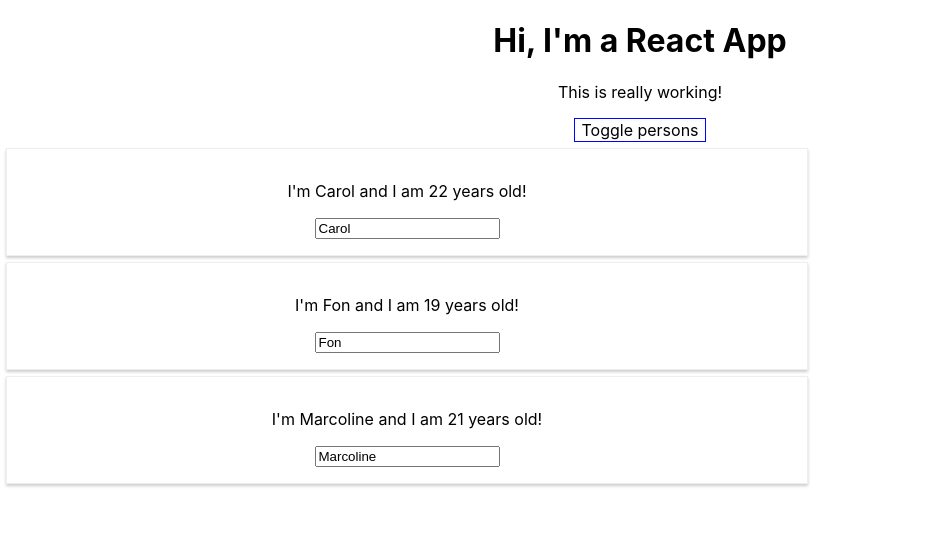
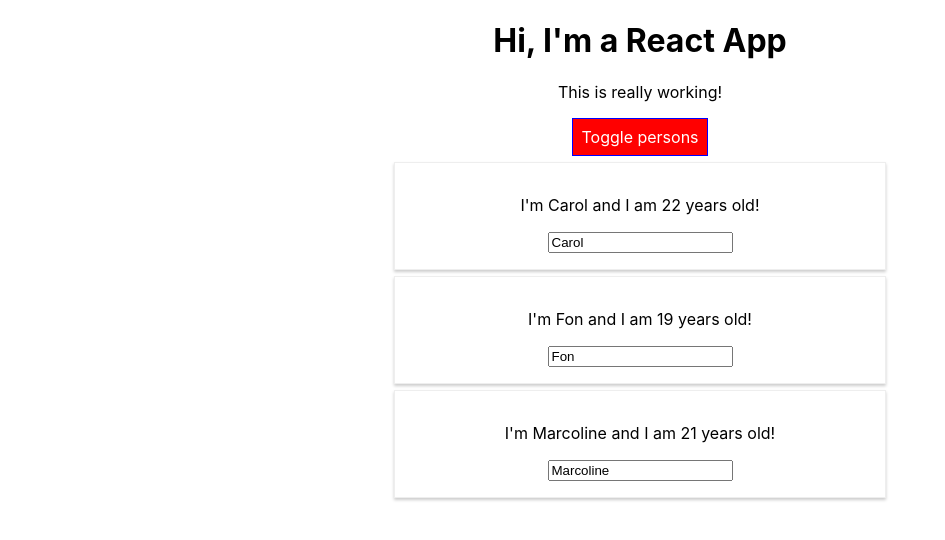
Before and after one commit to plaisteixo-5/Cursos, a React (Create React App) app in the folder Udemy/first-app/: page / in a window 1280 px wide. Both pictures are taken after a click on the button "Toggle persons". Shown: the top 540 px of the page, without its empty margins (0-945 px from the left). Built offline with nearby package versions, Linux system fonts and the light colour scheme.

Commit message:
✨ Styled-components module

```diff
--- a/Udemy/first-app/package.json
+++ b/Udemy/first-app/package.json
@@ -8,7 +8,8 @@
     "@testing-library/user-event": "^7.1.2",
     "react": "^16.13.1",
     "react-dom": "^16.13.1",
-    "react-scripts": "3.4.1"
+    "react-scripts": "3.4.1",
+    "styled-components": "^5.1.1"
   },
   "scripts": {
     "start": "react-scripts start",
--- a/Udemy/first-app/src/App.css
+++ b/Udemy/first-app/src/App.css
@@ -1,3 +1,11 @@
 .App {
   text-align: center;
 }
+
+.red {
+  color: red;
+}
+
+.bold {
+  font-weight: bold;
+}
--- a/Udemy/first-app/src/App.js
+++ b/Udemy/first-app/src/App.js
@@ -1,6 +1,21 @@
 import React, { Component } from 'react';
 import './App.css';
 import Person from './Person/Person'
+import styled from 'styled-components'
+
+const StyledButton = styled.button`
+  background-color: ${props => props.show ? 'red' : 'green'};
+  color: white;
+  font: inherit;
+  border: 1px solid blue;
+  padding: 8px;
+  cursor: pointer;
+
+  &:hover {
+    background-color: lightgreen;
+    color: black;
+  }
+`
 
 class App extends Component {
 
@@ -48,14 +63,6 @@
 
   render() {
 
-    const style = {
-      backgroundColor: 'white',
-      font: 'inherit',
-      border: '1px solid blue',
-      paddin: '8px',
-      cursor: 'pointer'
-    };
-
     let persons = null;
 
     if (this.state.showPersons) {
@@ -72,19 +79,27 @@
           })}
         </div>
       );
+
+
+
     }
+
+    let classes = [];
+    if (this.state.persons.length <= 2) classes.push("red");
+    if (this.state.persons.length <= 1) classes.push('bold');
 
     return (
       <div className="App">
         <h1>Hi, I'm a React App</h1>
-        <p>This is really working!</p>
-        <button
-          style={style}
-          onClick={this.togglePersonsHandler}>Toggle persons</button>
+        <p className={classes.join(' ')} >This is really working!</p>
+        <StyledButton show={this.state.showPersons} onClick={this.togglePersonsHandler}>
+          Toggle persons
+        </StyledButton>
         {persons}
       </div>
     )
   }
+
 }
 
 export default App;
--- a/Udemy/first-app/src/Person/Person.js
+++ b/Udemy/first-app/src/Person/Person.js
@@ -1,13 +1,28 @@
 import React from 'react'
-import './Person.css'
+// import './Person.css'
+import styled from 'styled-components';
+
+
+const StyledDiv = styled.div`
+    width: 60%;
+    margin: 6px auto;
+    border: 1px solid #eee;
+    box-shadow: 0 2px 3px #ccc;
+    padding: 16px;
+    text-align: center;
+
+    @media (min-width: 500px) {
+        width: 458px;
+    }
+`;
 
 const person = (props) => {
     return (
-        <div className="Person">
+        <StyledDiv>
             <p onClick={props.click}>I'm {props.name} and I am {props.age} years old!</p>
             {props.children ? <p>{props.children}</p> : null}
             <input type="text" onChange={props.changed} value={props.name} />
-        </div>
+        </StyledDiv>
     )
 }
 
```
Also changed, not shown: 1 other file (tests, documents, lock files or other folders).
